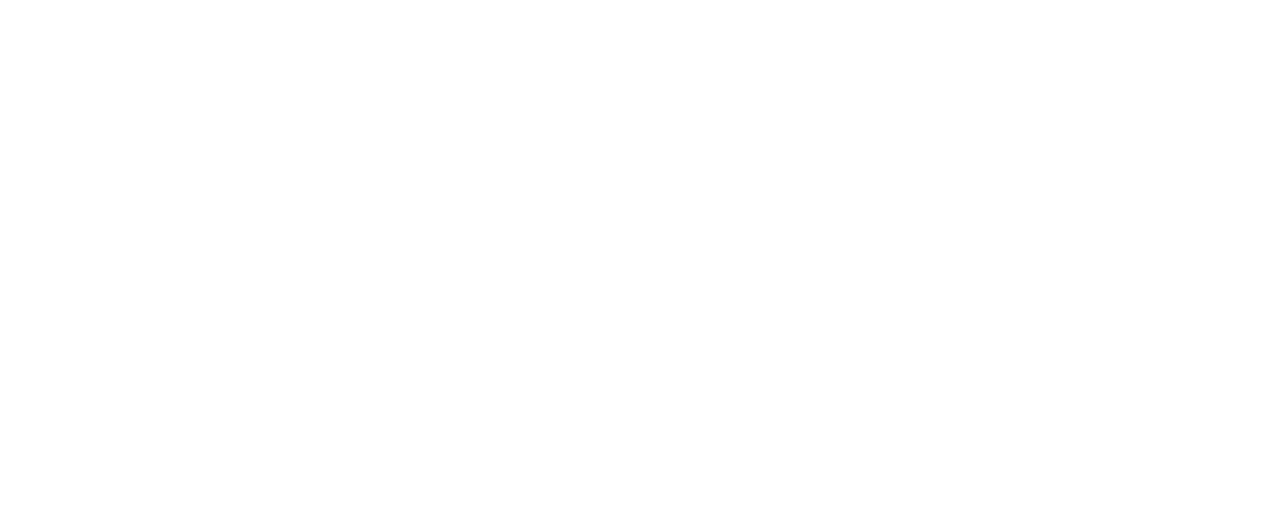
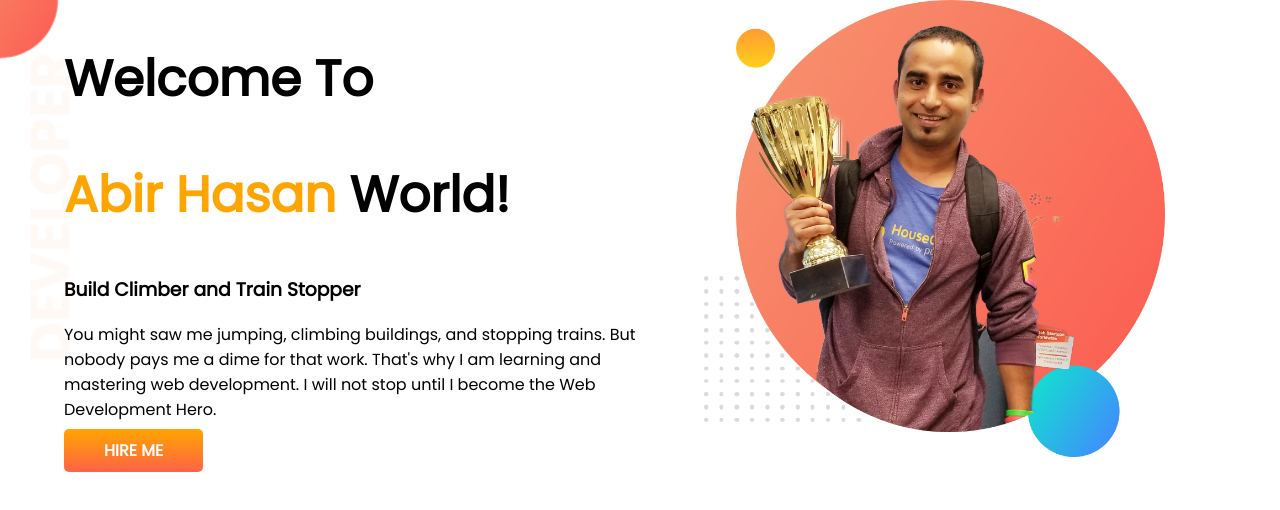
Before and after one commit to abir-ht/developer-portfolio, a plain HTML site: page index.html in a window 1280 px wide. Drawn offline with Linux system fonts and the light colour scheme.

Commit message:
top banner added

```diff
--- a/index.html
+++ b/index.html
@@ -5,9 +5,28 @@
     <meta http-equiv="X-UA-Compatible" content="IE=edge">
     <meta name="viewport" content="width=device-width, initial-scale=1.0">
     <title>Abir's Portfolio</title>
+
+    <link rel="preconnect" href="https://fonts.googleapis.com">
+    <link rel="preconnect" href="https://fonts.gstatic.com" crossorigin>
+    <link href="https://fonts.googleapis.com/css2?family=Poppins&display=swap" rel="stylesheet">
+
     <link rel="stylesheet" href="style.css">
 </head>
 <body>
+    <section class="top-banner">
+        <div class="half-width">
+            <h1>Welcome To</h1>
+            <h1><span class="orange-color">Abir Hasan</span> World!</h1>
+            <h3>Build Climber and Train Stopper</h3>
+            <p>You might saw me jumping, climbing buildings, and stopping trains. But nobody pays me a dime for that work. That's why I am learning and mastering web development. I will not stop until I become the Web Development Hero.</p>
+
+            <a class="hire-me" target="_blank" href="https://www.linkedin.com/in/abir-ht/">HIRE ME</a>
+        </div>
+
+        <div class="half-width">
+            <img src="images/jhankar.png" alt="">
+        </div>
+    </section>
 
 </body>
 </html>
--- a/style.css
+++ b/style.css
@@ -0,0 +1,39 @@
+body{
+    font-family: 'Poppins', sans-serif;
+    margin: 0;
+}
+
+h1{
+    font-size: 50px;
+}
+
+.orange-color{
+    color: orange;
+}
+
+section{
+    display: flex;
+}
+
+.half-width{
+    width: 50%;
+    padding-left: 5%;
+}
+
+.half-width img{
+    width: 80%;
+}
+
+.hire-me{
+    text-decoration: none;
+    background-image: linear-gradient(orange, tomato);
+    color: white;
+    font-weight: 700;
+    padding: 10px 40px;
+    border-radius: 5px;
+}
+
+.top-banner{
+    background-image: url(images/top-banner.png);
+    background-repeat: no-repeat;
+}
```
Also changed, not shown: images/dream-bg.png (added), images/exp-bg.png (added), images/jhankar.png (added), images/jhankar2.png (added), images/my-bg.png (added), images/my-bg2.png (added), images/removedbd.png (added), images/top-banner.png (added), 7 other files.
